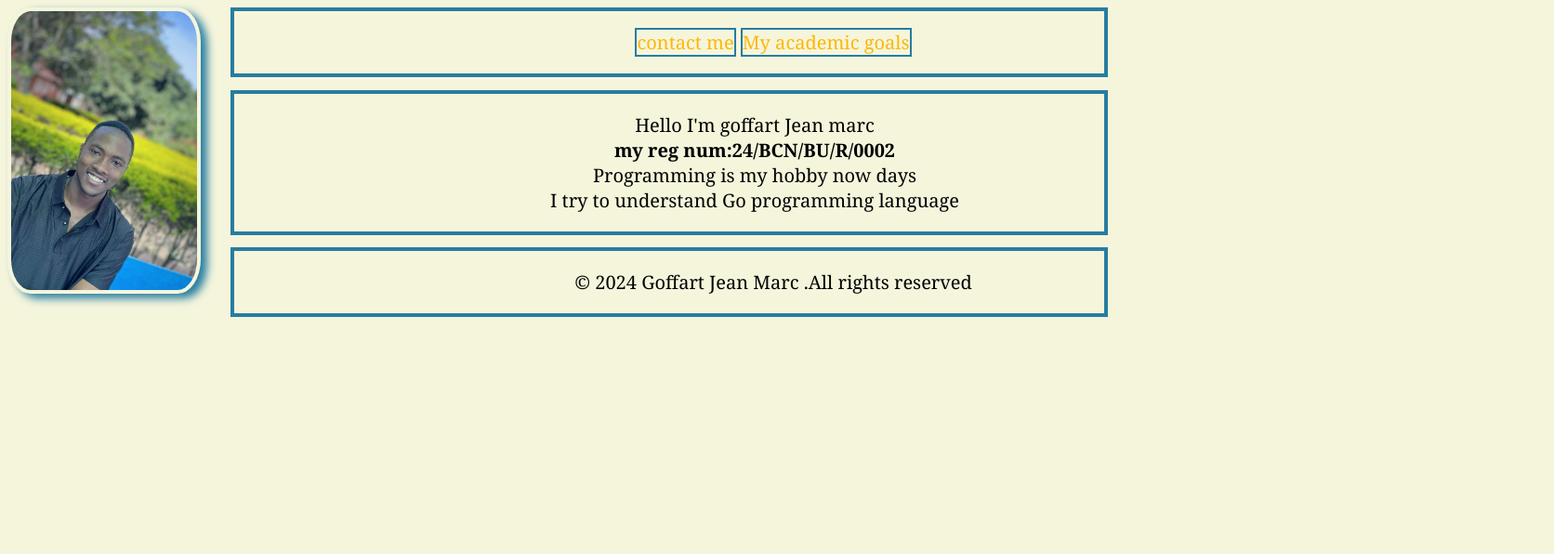
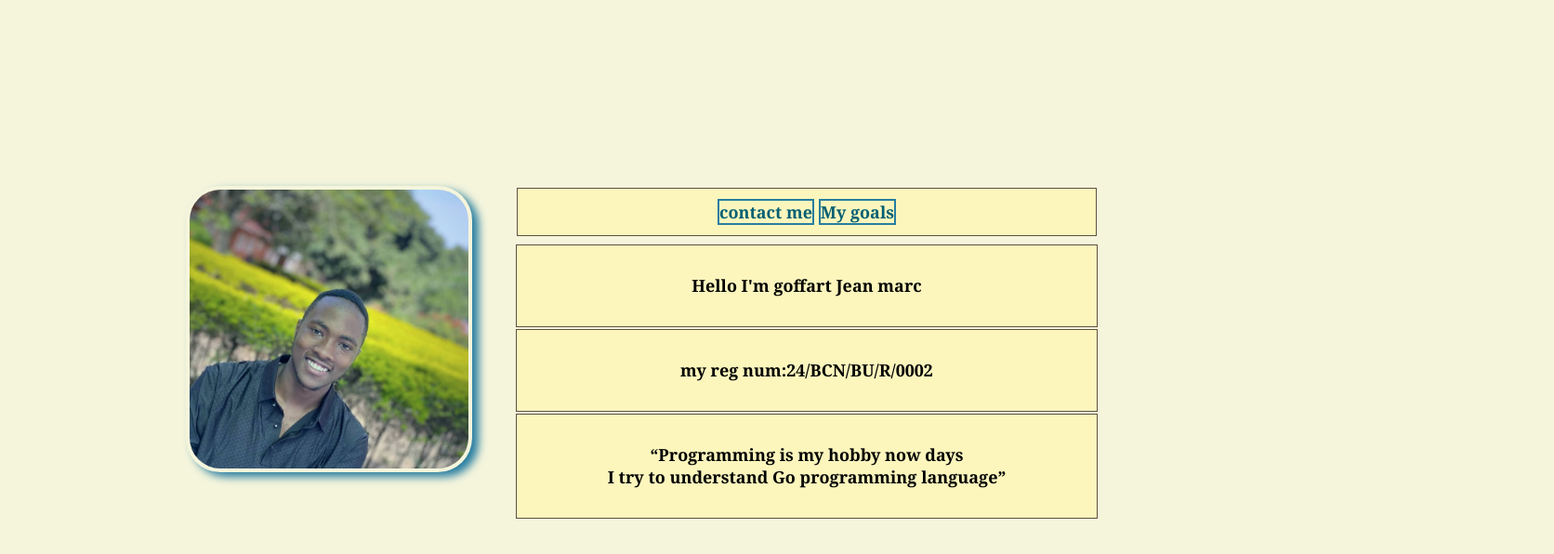
Before and after one commit to goffart-web/goffart_external.css, a plain HTML site: page index.html in a window 1280 px wide. Shown: the whole page at 93% size, 1672 px wide, since content can reach past the window. Drawn offline with Linux system fonts and the light colour scheme.

Commit message:
Update index.html

```diff
--- a/index.html
+++ b/index.html
@@ -10,9 +10,12 @@
    <link rel="stylesheet" href="css/style.css">
     <title>Profile/page</title>
     <style>
+        body{
+            padding: 15%;
+        }
    img{
             height:300px;
-            width: 200px;
+            width: 300px;
             border: 4px solid transparent;
             border-radius: 12%;
             font-display: flex;
@@ -20,47 +23,47 @@
             object-fit: cover;
             display: block;
             margin-right: 40px;
-            max-width: 500px;
+            max-width: 300px;
             box-shadow: 7px 5px 10px #277da1 ;
    }
-        .section1{
-            margin-top:14px;
-            margin-left: 40px;
-            border: 4px solid #277da1;
-            padding: 20px;
-            left:80px ;
-            transform: translateX(200px);
+   caption{
+    background-color: #fcf6bd;
+    font-size: 24px;
+    font-weight: bold;
     text-align: center;
-            width: 70%;
-        }
-    nav{
-    border: 4px solid #277da1;
-    text-align: left;
-    padding: 20px;
-    left:80px ;
-    transform: translateX(240px);
-    text-align: center;
-    width: 70%;
-}
+    border:1px solid #5e503f;
+    font-size: 18px;
+    padding: 2%;
+    margin-left: 8px ;
+    margin-right:8px ;
+    margin-top: 2px;
+    margin-bottom: 2px;}
+
     a{
     text-decoration: none;
     border: 2px solid #277da1;
-    color:#ffb703;
+    color:#005f73;
     }
     a:hover{
-    color:#db5bda ;
+    color:rgb(219, 91, 218);
     }
-p{
-    border: 4px solid #277da1;
-    text-align: left;
-    padding: 20px;
-    left:80px ;
-    transform: translateX(240px);
+    table{
+    width: 50%;
+    margin-left: 20px;
+    padding: 5px;
+    align-items: center;
+ }
+ .row1{ background-color:#fcf6bd;}
+ .row2{ background-color:#fcf6bd;}
+ .row3{ background-color:#fcf6bd;}
+ tr,td {
+    padding: 5%;
     text-align: center;
-    width: 70%;
-    margin-top:1% ;
+    border:1px solid #5e503f;
+    font-size: 18px;
+    font-weight: 600;
+margin-left: 30%;}
 
-}
 
     </style>
 </head>
@@ -69,22 +72,18 @@ p{
         <div class="container">
             <img src="images/index.jpg" alt="image">
         </div>
-          <nav>
-            <a href="contacts.html"> contact me</a>
-            <a href="goals.html"> My academic goals</a>
-           </nav>
     </header>
     <main>
-        <article class="section1">
-            <section class="section2">Hello I'm goffart Jean marc</section>
-            <section class="section3"> <strong>my reg num:24/BCN/BU/R/0002</strong></section>
-            <section class="section4">Programming is my hobby now days
-            <br>I try to understand Go programming language</section>
-        </article>
+            <table>
+                <caption>
+                    <a href="contacts.html"> contact me</a>
+                    <a href="goals.html"> My goals</a>
+                </caption>
+            </tr>
+              <tr class="row1"><td>Hello I'm goffart Jean marc</td></tr>
+              <tr class="row2"><td><strong>my reg num:24/BCN/BU/R/0002</strong></td></tr>
+              <tr class="row3"><td><q>Programming is my hobby now days
+                <br>I try to understand Go programming language</q></td></tr>
     </main>
-    <footer>
-        <p>&copy; 2024 Goffart Jean Marc .All rights reserved</p>
-    </footer>
-
 </body>
 </html>
```
Lines whose indentation alone changed are shown as unchanged.
